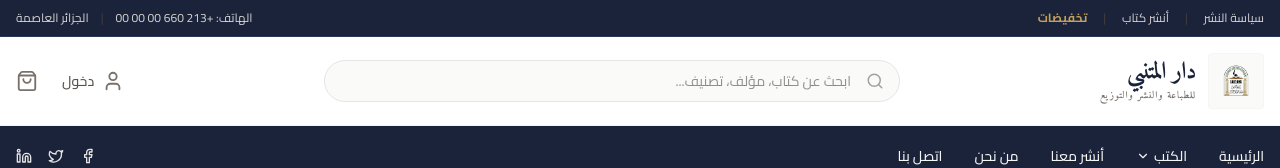
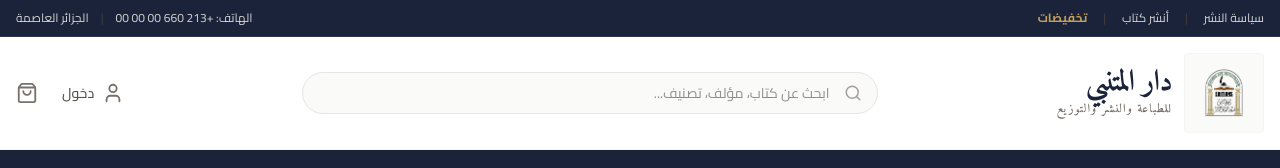
Before and after one commit to softxpressdz-web/motanbi, a React (Vite) app: page / in a window 1280 px wide. Shown: the top 168 px of the page. Built offline with nearby package versions, Linux system fonts and the light colour scheme; no server answers.

Commit message:
style: update header logo and typography scaling
Increase logo size and text responsiveness in the main header to improve visual hierarchy and readability across larger viewports.

```diff
--- a/src/components/Layout.tsx
+++ b/src/components/Layout.tsx
@@ -155,7 +155,7 @@ export function Layout({ children, user, dbUser }: { children: ReactNode; user:
         <div className="max-w-7xl mx-auto px-4 py-4 flex items-center justify-between gap-8">
           {/* Logo */}
           <Link to="/" className="flex items-center gap-3 group shrink-0">
-            <div className="w-14 h-14 flex items-center justify-center overflow-hidden bg-stone-50 rounded-sm border border-stone-100 p-1">
+            <div className="w-16 h-16 sm:w-20 sm:h-20 flex items-center justify-center overflow-hidden bg-stone-50 rounded-sm border border-stone-100 p-1">
               <img
                 src="/logo.png"
                 alt="دار المتنبي للطباعة والنشر"
@@ -164,8 +164,8 @@ export function Layout({ children, user, dbUser }: { children: ReactNode; user:
               />
             </div>
             <div className="flex flex-col">
-              <span className="font-serif font-bold text-2xl text-brand-900 leading-none tracking-tight">دار المتنبي</span>
-              <span className="font-serif text-[10px] text-stone-500 font-bold tracking-widest mt-1">للطباعة والنشر والتوزيع</span>
+              <span className="font-serif font-bold text-2xl sm:text-3xl text-brand-900 leading-none tracking-tight">دار المتنبي</span>
+              <span className="font-serif text-[10px] sm:text-xs text-stone-500 font-bold tracking-widest mt-1">للطباعة والنشر والتوزيع</span>
             </div>
           </Link>
 
```
